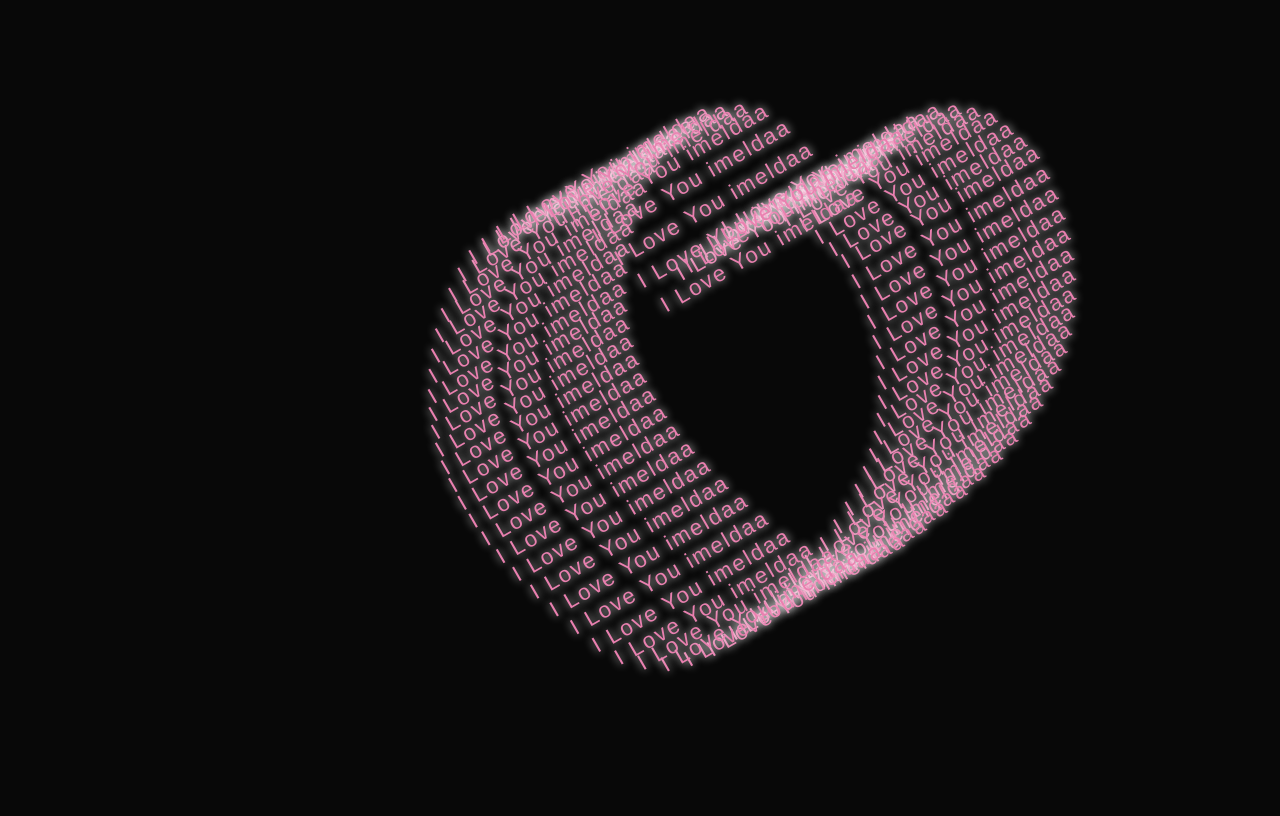
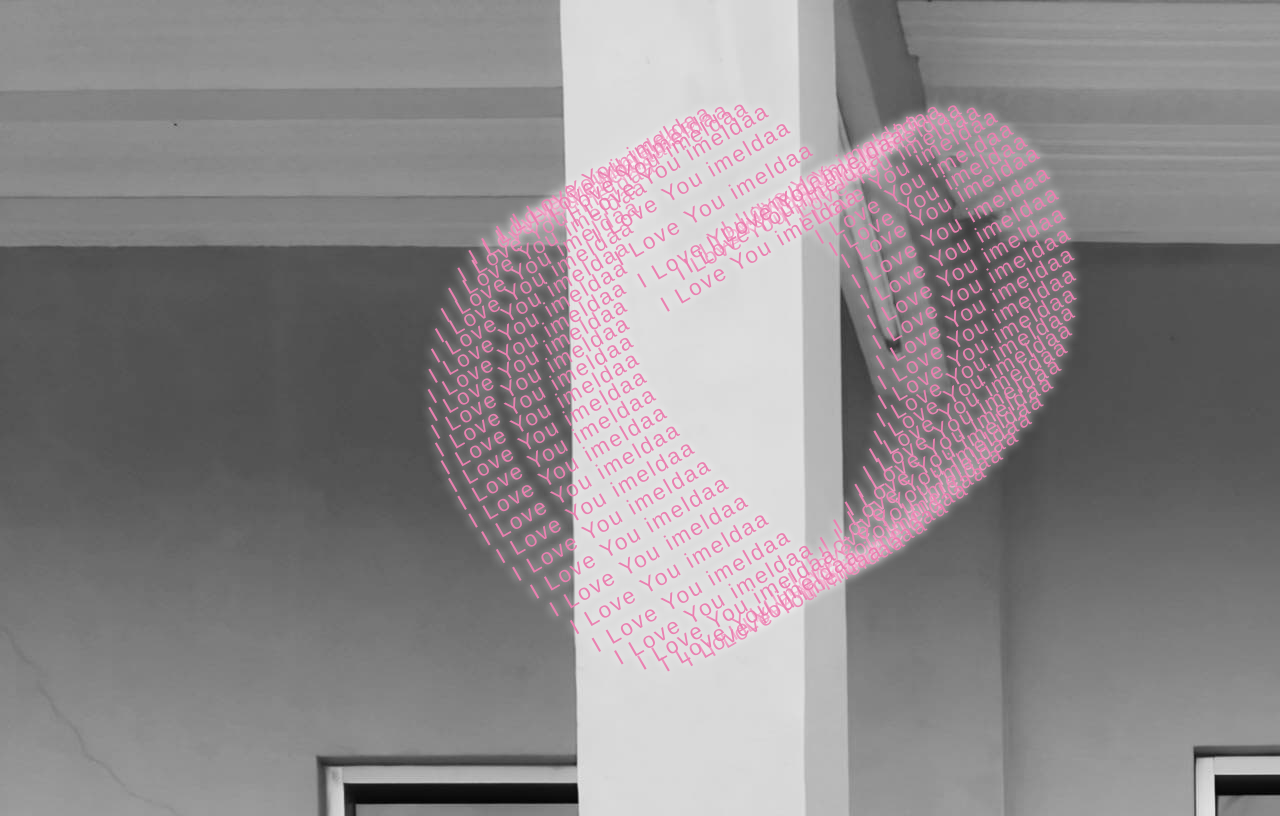
Before and after one commit to fhmibsth/imelku, a plain HTML site: page index.html in a window 1280 px wide. Drawn offline with Linux system fonts and the light colour scheme.

Commit message:
styles,css

```diff
--- a/styles.css
+++ b/styles.css
@@ -21,7 +21,7 @@
   background-color: rgba(0, 0, 0, 0.3);
 }
 body {
-  background: #080808;
+  background-image:url(imelku.png.jpg);
   height: 100vh;
   overflow: hidden;
 }
```
Also changed, not shown: imelku.png.jpg (added).
